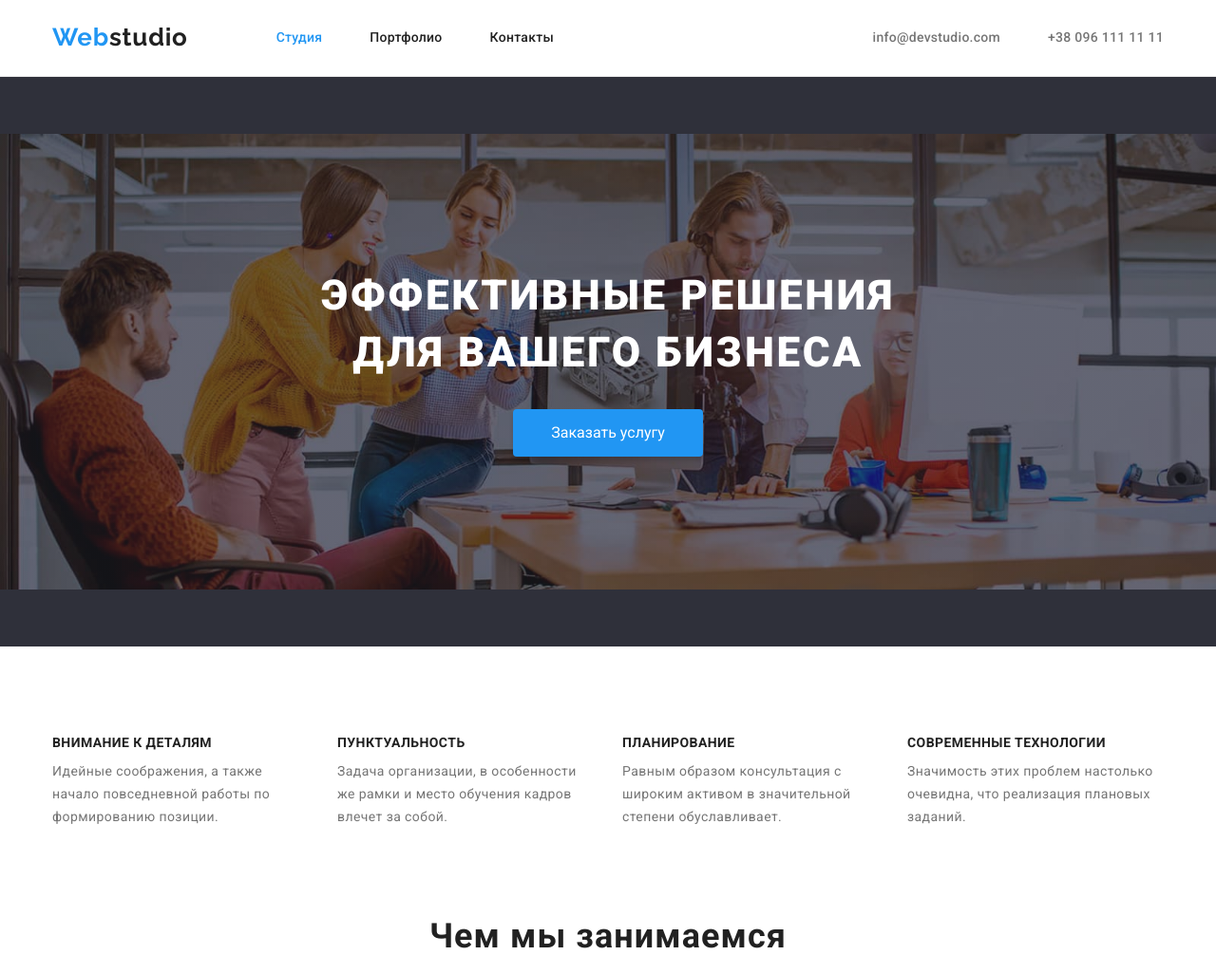
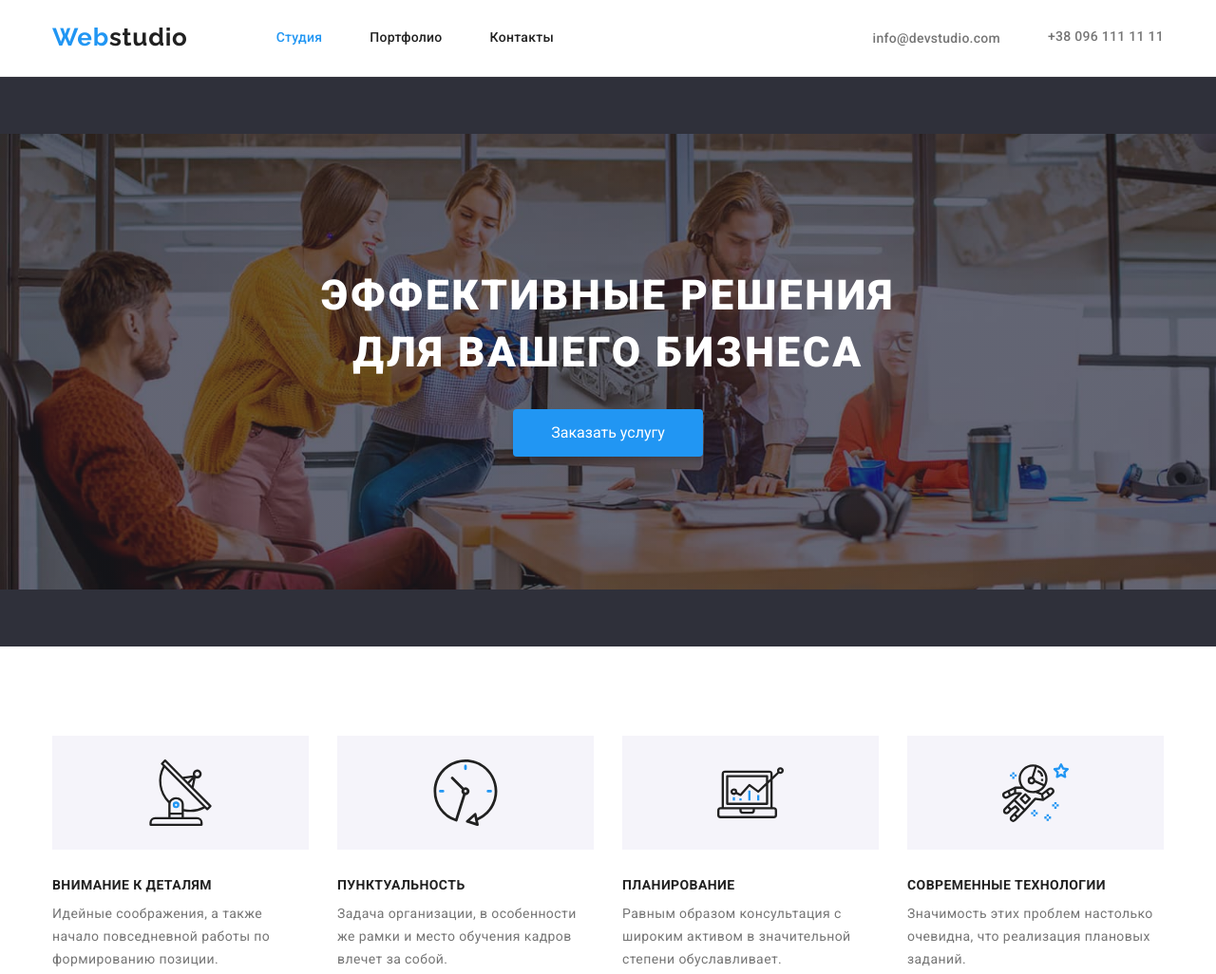
Before and after one commit to kostiantynyevdokymov/-goit-markup-hw-04, a plain HTML site: page index.html in a window 1280 px wide. Shown: the top 1026 px of the page at 95% size. Drawn offline with Linux system fonts and the light colour scheme.

Commit message:
добавлены svg в features

```diff
--- a/css/styles.css
+++ b/css/styles.css
@@ -153,6 +153,14 @@ body {
   padding-top: 32px;
   padding-bottom: 32px;
 }
+.header-mail::before {
+  content: "";
+  display: inline-block;
+  height: 16px;
+  background-image: url(../images/mail.svg);
+  background-position: center;
+  background-repeat: no-repeat;
+}
 .header-tel {
   font-weight: 500;
   font-size: 14px;
@@ -217,6 +225,27 @@ body {
 .features-item {
   width: 270px;
   margin-right: 30px;
+}
+.features-item::before {
+  content: "";
+  display: block;
+  height: 120px;
+  background-color: #f5f4fa;
+  background-repeat: no-repeat;
+  background-position: center;
+  margin-bottom: 30px;
+}
+.item-antenna::before {
+  background-image: url(../images/antenna.svg);
+}
+.item-clock::before {
+  background-image: url(../images/clock.svg);
+}
+.item-diagram::before {
+  background-image: url(../images/diagram.svg);
+}
+.item-astronaut::before {
+  background-image: url(../images/astronaut\ .svg);
 }
 .features-item:last-child {
   margin-right: 0;
--- a/index.html
+++ b/index.html
@@ -48,10 +48,10 @@
     <section class="features">
         <div class="container">
         <ul class="list features-list">
-            <li class="features-item"> <h3 class="h3-title">внимание к деталям</h3> <p class="p-text">Идейные соображения, а также начало повседневной работы по формированию позиции.</p></li>
-            <li class="features-item"> <h3 class="h3-title">пунктуальность</h3> <p class="p-text">Задача организации, в особенности же рамки и место обучения кадров влечет за собой.</p></li>
-            <li class="features-item"> <h3 class="h3-title">планирование</h3><p class="p-text">Равным образом консультация с широким активом в значительной степени обуславливает.</p></li>
-            <li class="features-item"> <h3 class="h3-title">Современные технологии</h3><p class="p-text">Значимость этих проблем настолько очевидна, что реализация плановых заданий.</p></li>
+            <li class="features-item item-antenna"> <h3 class="h3-title">внимание к деталям</h3> <p class="p-text">Идейные соображения, а также начало повседневной работы по формированию позиции.</p></li>
+            <li class="features-item item-clock"> <h3 class="h3-title">пунктуальность</h3> <p class="p-text">Задача организации, в особенности же рамки и место обучения кадров влечет за собой.</p></li>
+            <li class="features-item item-diagram"> <h3 class="h3-title">планирование</h3><p class="p-text">Равным образом консультация с широким активом в значительной степени обуславливает.</p></li>
+            <li class="features-item item-astronaut"> <h3 class="h3-title">Современные технологии</h3><p class="p-text">Значимость этих проблем настолько очевидна, что реализация плановых заданий.</p></li>
         </ul>
         </div>
     </section>
```
Also changed, not shown: images/mail.svg (added), images/phone.svg (added).
